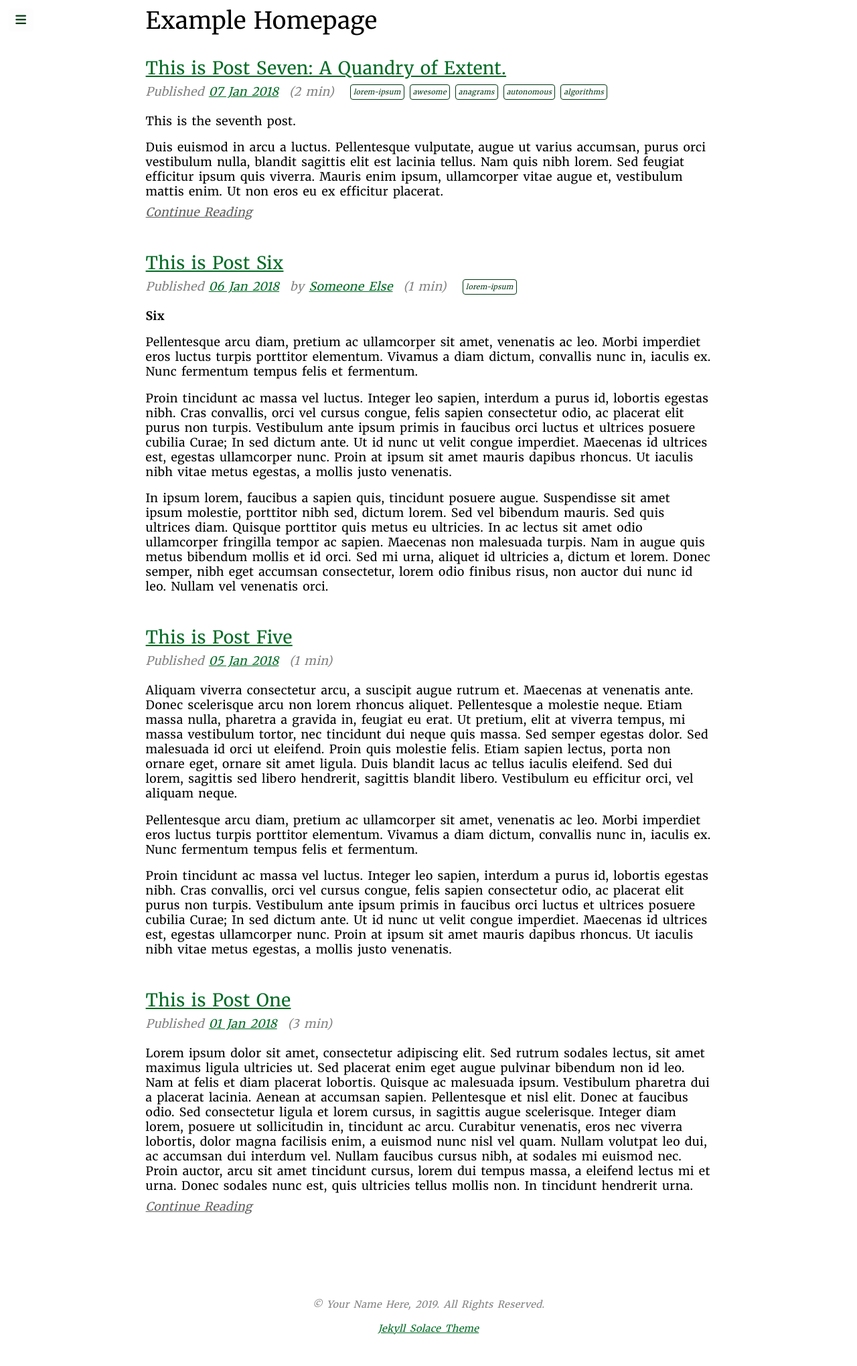
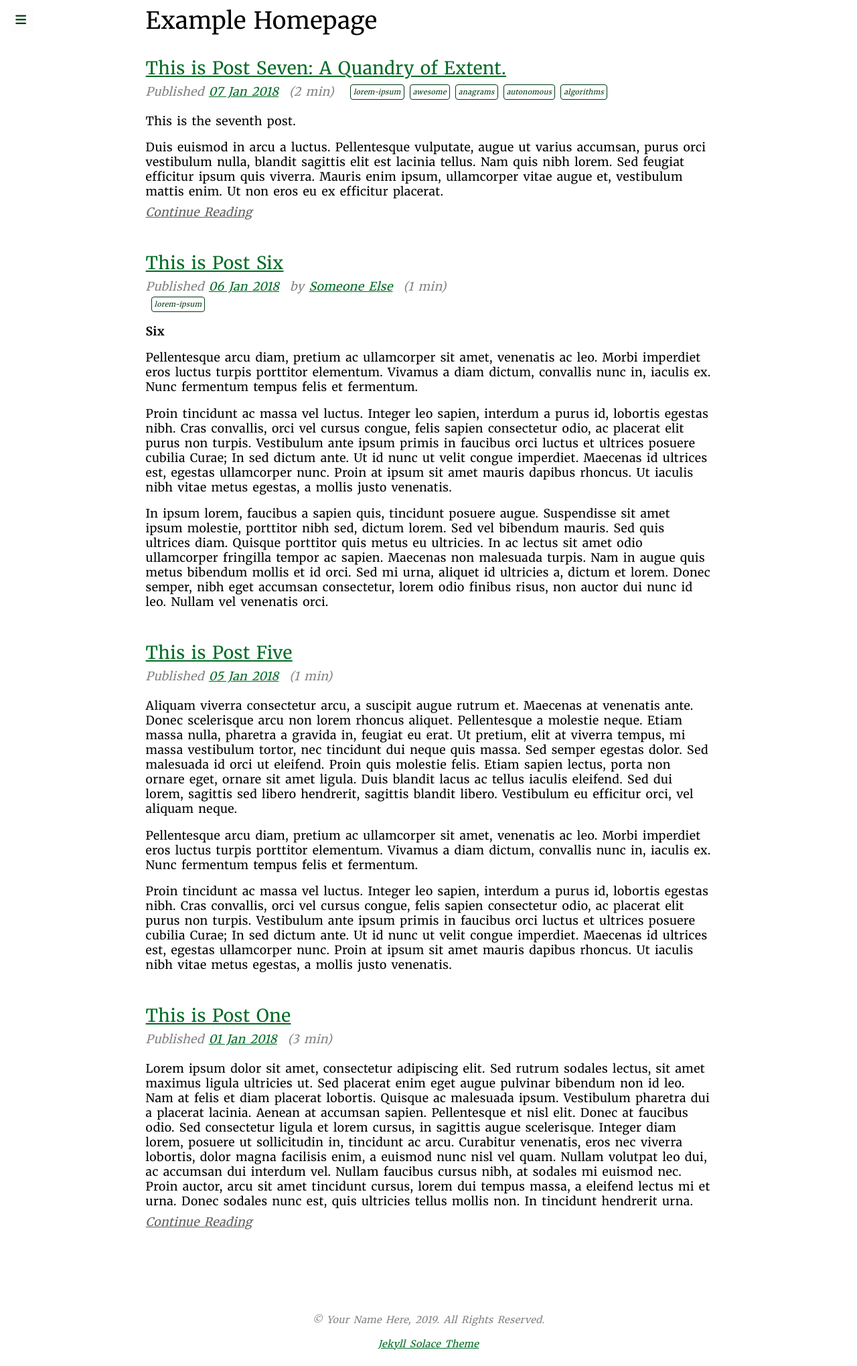
Before and after one commit to samba/jekyll-solace-theme, a Jekyll site: the page built from home.html, in a window 1280 px wide. Shown: the whole page at 67% size. Built offline with Jekyll 4.4.1, drawn with Linux system fonts in a browser that asks for light colours; nearby versions of some CDN libraries; a style sheet for code colours, icons or effects is not loaded; before the commit the page ends 2017 px from its top, so only the background shows below that.

Commit message:
Fix tag alignment weirdness

```diff
--- a/_sass/blog.scss
+++ b/_sass/blog.scss
@@ -38,9 +38,10 @@ body {
                 margin: 0;
 
                 @include large {
-                    position: absolute;
+                    // position: absolute;
                     // top: -0.5rem;
                     // top: 0.25rem;
+                    min-width: 50%;
                 }
 
                 li {
@@ -50,6 +51,7 @@ body {
                 @include medium-small {
                     clear: both;
                     float: left;
+                    min-width: 100%;
                     li {
                         margin-left: 0.25rem;
                         margin-right: 0.15rem;
```
